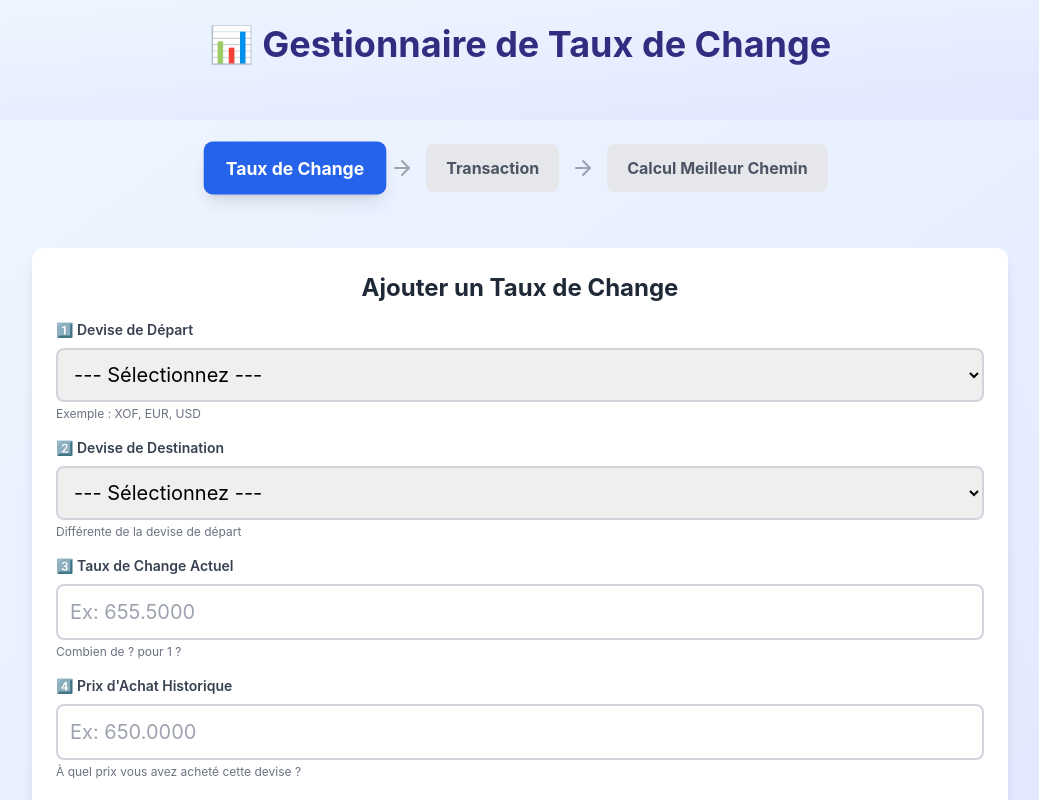
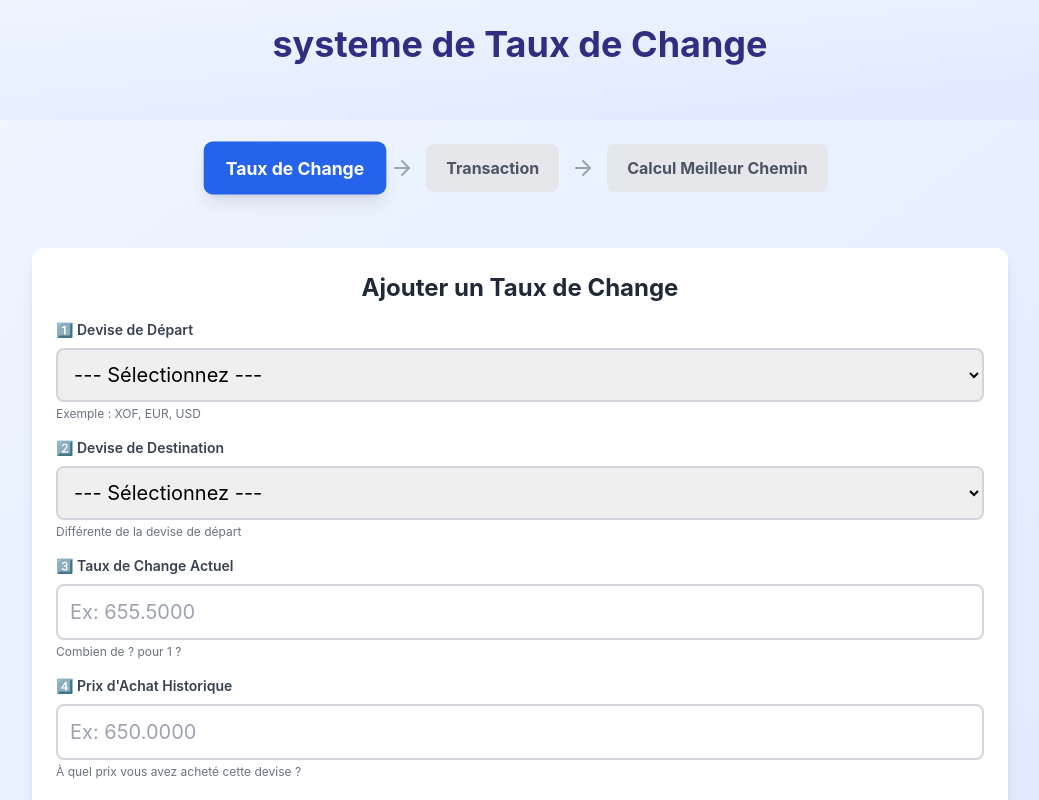
Before and after one commit to Maimouna-Diouf-98/systemeChange, a React (Create React App) app: page / in a window 1280 px wide. Shown: the top 800 px of the page, without its empty margins (120-1159 px from the left). Built offline with nearby package versions, Linux system fonts and the light colour scheme.

Commit message:
correct title

```diff
--- a/src/composant/Header.jsx
+++ b/src/composant/Header.jsx
@@ -6,7 +6,7 @@ function Header() {
         <div className="max-w-5xl mx-auto">
         <header className="text-center mb-8">
           <h1 className="text-4xl font-bold text-indigo-900 mb-2">
-            📊 Gestionnaire de Taux de Change
+            systeme de Taux de Change
           </h1>
         </header>
         </div>
```
